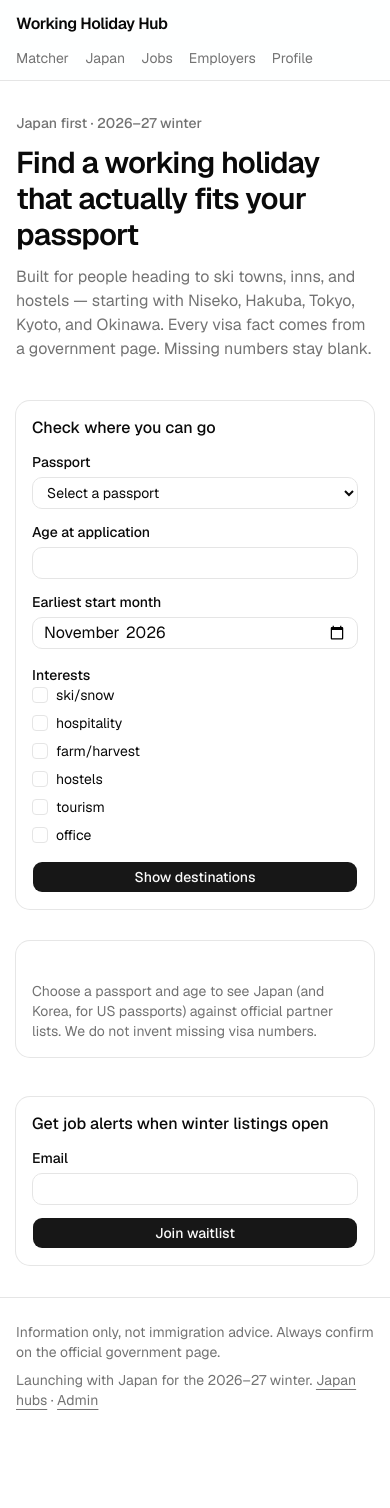
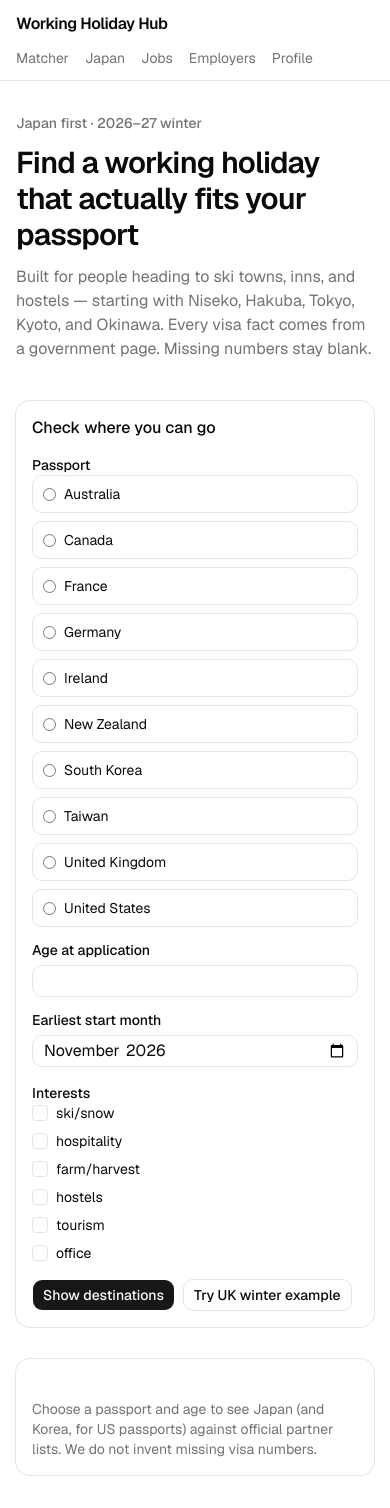
Before and after one commit to nobutakahemmi/working-holiday-hub, a Next.js app: page / in a window 390 px wide. Shown: the top 1508 px of the page. Before the commit the page ends 1434 px from the top, so only its background shows below. Built offline with nearby package versions, Linux system fonts and the light colour scheme.

Commit message:
Use radio buttons for passport matching
Browser automation could not persist a native select value; radios keep the matcher usable on mobile and desktop.

```diff
--- a/components/matcher-form.tsx
+++ b/components/matcher-form.tsx
@@ -67,24 +67,31 @@ export function MatcherForm() {
         </CardHeader>
         <CardContent>
           <form onSubmit={onSubmit} className="grid gap-4">
-            <div className="grid gap-2">
-              <Label htmlFor="passport">Passport</Label>
-              <select
-                id="passport"
-                name="passport"
-                required
-                value={passport}
-                onChange={(event) => setPassport(event.target.value)}
-                className="h-8 w-full rounded-lg border border-input bg-transparent px-2.5 text-sm outline-none focus-visible:border-ring focus-visible:ring-3 focus-visible:ring-ring/50"
-              >
-                <option value="">Select a passport</option>
+            <fieldset className="grid gap-2">
+              <legend className="text-sm font-medium">Passport</legend>
+              <div className="grid grid-cols-1 gap-2 sm:grid-cols-2">
                 {passports.map((name) => (
-                  <option key={name} value={name}>
+                  <label
+                    key={name}
+                    className={`flex cursor-pointer items-center gap-2 rounded-lg border px-2.5 py-2 text-sm ${
+                      passport === name
+                        ? "border-foreground bg-muted"
+                        : "border-input"
+                    }`}
+                  >
+                    <input
+                      type="radio"
+                      name="passport"
+                      value={name}
+                      checked={passport === name}
+                      onChange={() => setPassport(name)}
+                      required
+                    />
                     {name}
-                  </option>
+                  </label>
                 ))}
-              </select>
-            </div>
+              </div>
+            </fieldset>
             <div className="grid gap-2">
               <Label htmlFor="age">Age at application</Label>
               <Input
@@ -130,7 +137,23 @@ export function MatcherForm() {
                 {error}
               </p>
             ) : null}
-            <Button type="submit">Show destinations</Button>
+            <div className="flex flex-wrap gap-2">
+              <Button type="submit">Show destinations</Button>
+              <Button
+                type="button"
+                variant="outline"
+                onClick={() => {
+                  setPassport("United Kingdom");
+                  setAge("24");
+                  setStartMonth("2026-11");
+                  setInterests(["ski/snow", "hospitality"]);
+                  setError("");
+                  setSubmitted(true);
+                }}
+              >
+                Try UK winter example
+              </Button>
+            </div>
           </form>
         </CardContent>
       </Card>
```
